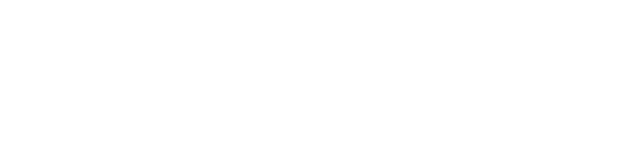
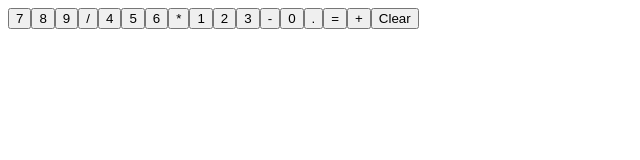
Before and after one commit to ilyessr/calculator, a plain HTML site: page index.html in a window 1280 px wide. Shown: the whole page, without its empty margins (0-640 px from the left). Drawn offline with Linux system fonts and the light colour scheme.

Commit message:
feat: added buttons

```diff
--- a/index.html
+++ b/index.html
@@ -7,5 +7,10 @@
     <link rel="stylesheet" href="style.css" />
     <script src="script.js" defer></script>
   </head>
-  <body></body>
+  <body>
+    <div class="container">
+      <div class="display"></div>
+      <div class="buttons"></div>
+    </div>
+  </body>
 </html>
--- a/script.js
+++ b/script.js
@@ -1,3 +1,22 @@
+const buttons = [
+  "7",
+  "8",
+  "9",
+  "/",
+  "4",
+  "5",
+  "6",
+  "*",
+  "1",
+  "2",
+  "3",
+  "-",
+  "0",
+  ".",
+  "=",
+  "+",
+];
+
 function add(a, b) {
   return a + b;
 }
@@ -14,3 +33,37 @@ function divide(a, b) {
   if (b === 0) return null;
   return a / b;
 }
+
+function operate(operator, a, b) {
+  switch (operator) {
+    case "+":
+      return add(a, b);
+    case "-":
+      return subtract(a, b);
+    case "*":
+      return multiply(a, b);
+    case "/":
+      return divide(a, b);
+    default:
+      return null;
+  }
+}
+
+function initiateCalculator() {
+  const buttonsContainer = document.querySelector(".buttons");
+
+  buttons.forEach((symbol) => {
+    const button = document.createElement("button");
+    button.textContent = symbol;
+    button.classList.add("btn");
+    button.setAttribute("data-value", symbol);
+    buttonsContainer.appendChild(button);
+  });
+
+  const clearButton = document.createElement("button");
+  clearButton.textContent = "Clear";
+  clearButton.classList.add("clear");
+  buttonsContainer.appendChild(clearButton);
+}
+
+initiateCalculator();
```
